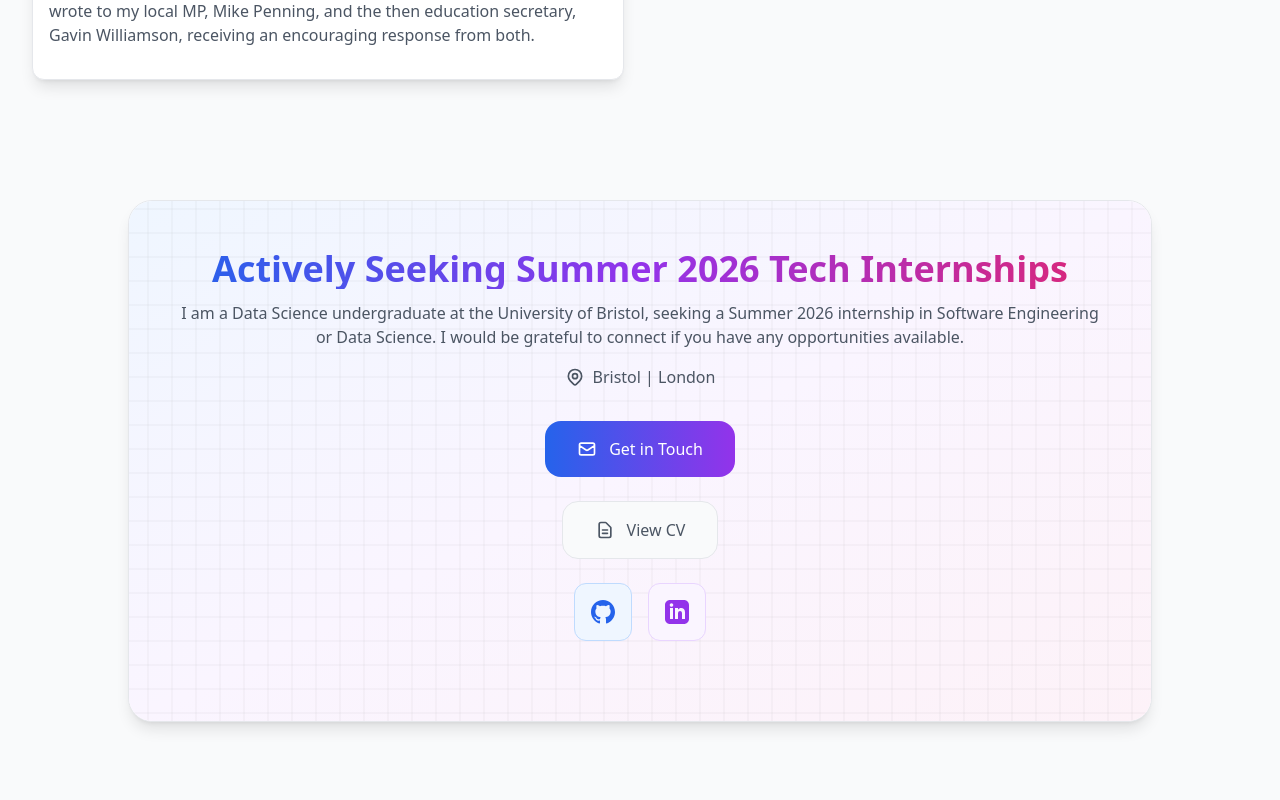
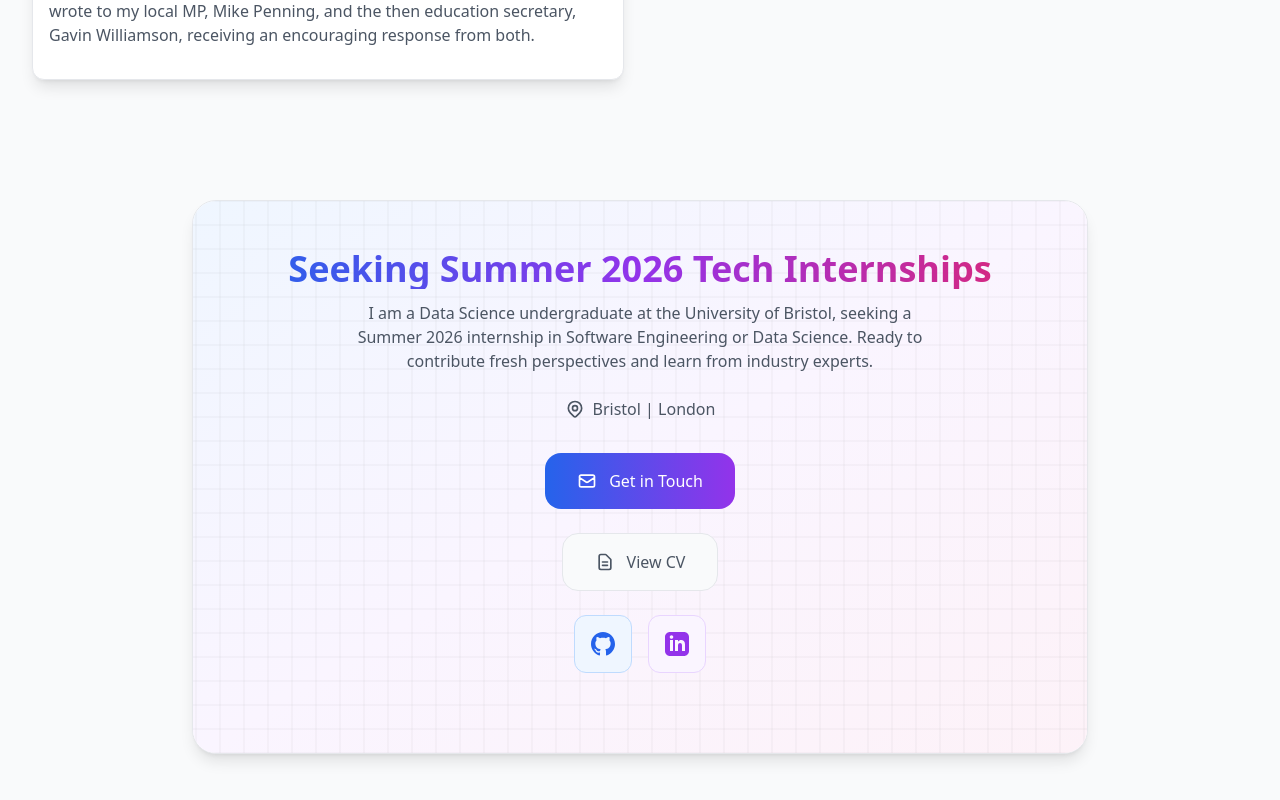
Before and after one commit to orlandoalexander/Portfolio, a Next.js app: page / in a window 1280 px wide. Shown: the part 3709-4509 px from the top of the page. Built offline with nearby package versions, Linux system fonts and the light colour scheme.

Commit message:
reformat contact

```diff
--- a/app/components/ContactSection.tsx
+++ b/app/components/ContactSection.tsx
@@ -5,7 +5,7 @@ import { motion } from "framer-motion";
 export default function ContactSection() {
   return (
     <section className="py-20 px-4">
-      <div className="max-w-5xl mx-auto">
+      <div className="max-w-4xl mx-auto">
         <motion.div
           initial={{ opacity: 0, y: 20 }}
           whileInView={{ opacity: 1, y: 0 }}
@@ -22,13 +22,13 @@ export default function ContactSection() {
               transition={{ delay: 0.2 }}
             >
               <h2 className="text-4xl font-bold mb-3 text-center bg-gradient-to-r from-blue-600 via-purple-600 to-pink-600 text-transparent bg-clip-text">
-                Actively Seeking Summer 2026 Tech Internships
+                Seeking Summer 2026 Tech Internships
               </h2>
-              <p className="text-gray-600 text-center mb-4">
+              <p className="text-gray-600 text-center mb-6 max-w-xl mx-auto">
                 I am a Data Science undergraduate at the University of Bristol,
                 seeking a Summer 2026 internship in Software Engineering or Data
-                Science. I would be grateful to connect if you have any
-                opportunities available.
+                Science. Ready to contribute fresh perspectives and learn from
+                industry experts.
               </p>
               <div className="flex items-center justify-center gap-2 text-gray-600 mb-8">
                 <svg
@@ -50,7 +50,7 @@ export default function ContactSection() {
                     d="M15 11a3 3 0 11-6 0 3 3 0 016 0z"
                   />
                 </svg>
-                <span>Bristol | London</span>
+                <span className="font-medium">Bristol | London</span>
               </div>
             </motion.div>
             <div className="flex flex-col items-center gap-6 mb-8">
@@ -80,7 +80,7 @@ export default function ContactSection() {
                 target="_blank"
                 whileHover={{ scale: 1.05 }}
                 whileTap={{ scale: 0.95 }}
-                className="flex items-center gap-3 px-8 py-4 bg-gray-50 hover:bg-gray-100 rounded-2xl border border-gray-200 transition-all duration-300"
+                className="w-full sm:w-auto flex items-center justify-center gap-3 px-8 py-4 bg-gray-50 hover:bg-gray-100 rounded-2xl border border-gray-200 transition-all duration-300"
               >
                 <svg
                   className="w-5 h-5 text-gray-600"
```
